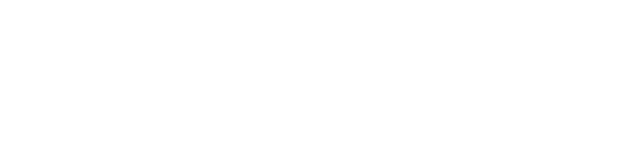
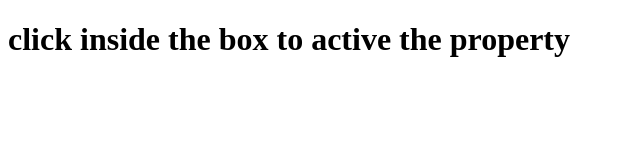
Before and after one commit to Krugou/visualizesound, a plain HTML site: page index.html in a window 1280 px wide. Shown: the whole page, without its empty margins (0-640 px from the left). Drawn offline with Linux system fonts and the light colour scheme.

Commit message:
Update index.html

```diff
--- a/index.html
+++ b/index.html
@@ -9,6 +9,7 @@
     <script defer src="main.js"></script>
 </head>
 <body>
+    <h1 id="text">click inside the box to active the property</h1>
     <canvas id="visualization"></canvas>
 </body>
 </html>
```
